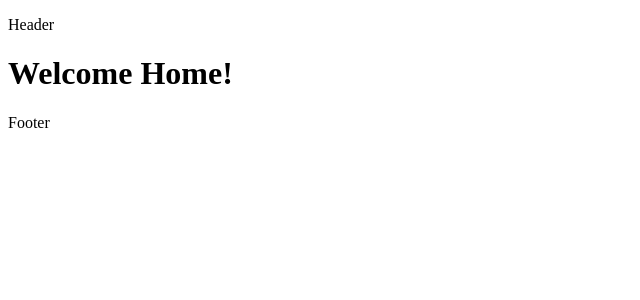
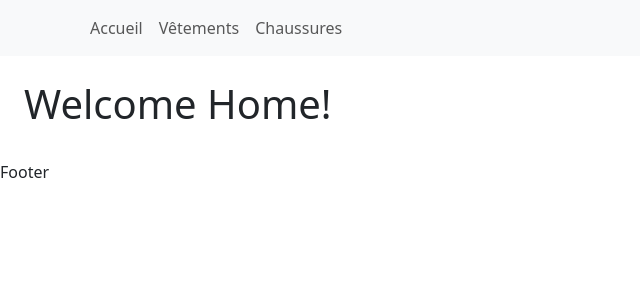
Before and after one commit to omnyazer/router-project, a React (Vite) app: page / in a window 1280 px wide. Shown: the top 300 px of the page, without its empty margins (0-640 px from the left). Built offline with nearby package versions, Linux system fonts and the light colour scheme.

Commit message:
activite 5

```diff
--- a/package.json
+++ b/package.json
@@ -10,7 +10,9 @@
     "preview": "vite preview"
   },
   "dependencies": {
+    "bootstrap": "^5.3.6",
     "react": "^19.1.0",
+    "react-bootstrap": "^2.10.10",
     "react-dom": "^19.1.0",
     "react-router": "^7.6.0"
   },
--- a/src/components/Header.jsx
+++ b/src/components/Header.jsx
@@ -1,5 +1,21 @@
+import { Container, Nav, Navbar } from "react-bootstrap";
+import { Link } from "react-router";
+
 const Header = () => {
-    return <p>Header</p>;
-  };
+  return (
+    <Navbar bg="light" expand="lg">
+      <Container>
+        <Navbar.Toggle aria-controls="menu" />
+        <Navbar.Collapse id="menu">
+          <Nav className="me-auto">
+            <Nav.Link as={Link} to="/">Accueil</Nav.Link>
+            <Nav.Link as={Link} to="/category/vetements">Vêtements</Nav.Link>
+            <Nav.Link as={Link} to="/category/chaussures">Chaussures</Nav.Link>
+          </Nav>
+        </Navbar.Collapse>
+      </Container>
+    </Navbar>
+  );
+};
 
-  export default Header;
+export default Header;
--- a/src/components/Layout.jsx
+++ b/src/components/Layout.jsx
@@ -6,7 +6,7 @@ const Layout = () => {
   return (
     <>
       <Header />
-      <main>
+      <main className="p-4">
         <Outlet />
       </main>
       <Footer />
--- a/src/main.jsx
+++ b/src/main.jsx
@@ -2,6 +2,8 @@ import React from "react";
 import ReactDOM from "react-dom/client";
 import App from "./App.jsx";
 import { BrowserRouter } from "react-router";
+import 'bootstrap/dist/css/bootstrap.min.css';
+
 
 ReactDOM.createRoot(document.getElementById("root")).render(
   <React.StrictMode>
```
Also changed, not shown: 1 other file (tests, documents, lock files or other folders).
